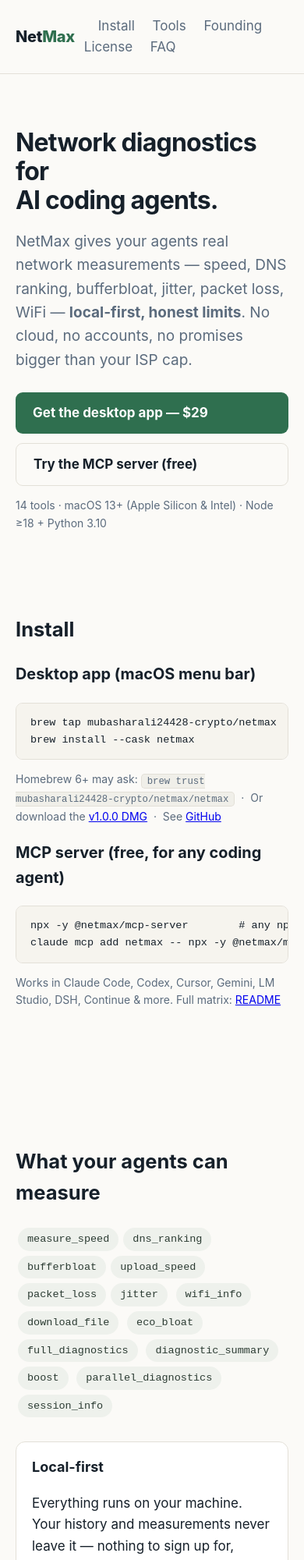
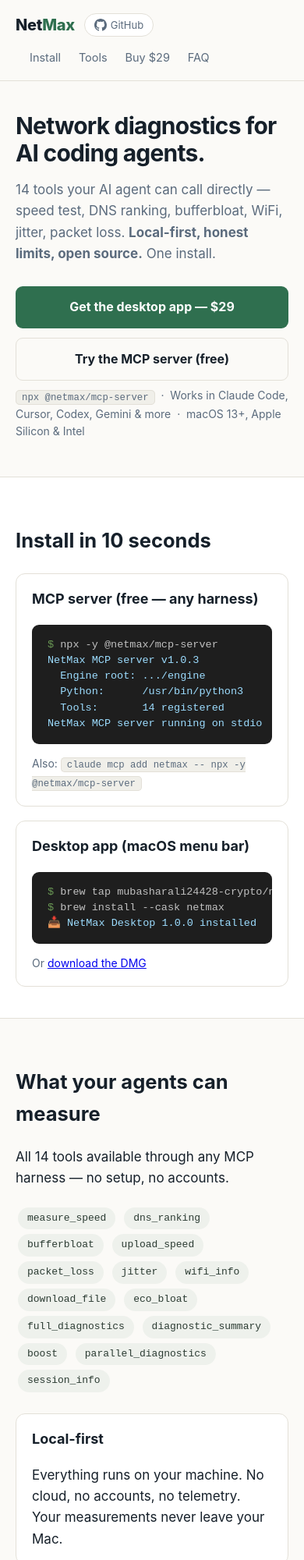
Before and after one commit to mubasharali24428-crypto/netmax, a browser extension: page landing/index.html in a window 390 px wide. Shown: the top 2000 px of the page at 78% size. Drawn offline with Linux system fonts and the light colour scheme.

Commit message:
Polish landing page: terminal demo, tool grid, GH badge, responsive, sharper copy

```diff
--- a/landing/index.html
+++ b/landing/index.html
@@ -3,46 +3,92 @@
 <head>
 <meta charset="utf-8">
 <meta name="viewport" content="width=device-width, initial-scale=1">
-<title>NetMax — Network diagnostics for AI coding agents</title>
-<meta name="description" content="NetMax gives AI coding agents real network measurements: speed test, DNS ranking, bufferbloat, WiFi, jitter, packet loss. Local-first, honest limits.">
+<title>NetMax — 14 network diagnostic tools for AI coding agents</title>
+<meta name="description" content="Free, open-source MCP server giving AI agents real network diagnostics: speed test, DNS ranking, bufferbloat, WiFi, jitter, packet loss. Local-first, honest limits, zero bloat.">
+<meta name="twitter:card" content="summary_large_image">
+<meta name="twitter:title" content="NetMax — Network diagnostics for AI coding agents">
+<meta name="twitter:description" content="14 tools your AI agent can call: speed test, DNS ranking, bufferbloat, WiFi, jitter. Free, open-source, npx install.">
 <style>
-  :root { --ink:#16202a; --muted:#5b6b7d; --bg:#fbfaf7; --card:#ffffff;
-    --accent:#2f6f4f; --accent2:#c0392b; --border:#e3e0d8; }
+  :root {
+    --ink:#16202a; --muted:#5b6b7d; --bg:#fbfaf7; --card:#ffffff;
+    --accent:#2f6f4f; --accent2:#c0392b; --border:#e3e0d8;
+  }
   * { box-sizing: border-box; }
   body { margin:0; background:var(--bg); color:var(--ink);
-    font: 17px/1.6 -apple-system, "Segoe UI", Roboto, sans-serif; }
+    font: 17px/1.6 -apple-system,"Segoe UI",Roboto,sans-serif;
+    -webkit-font-smoothing: antialiased; }
   .wrap { max-width: 880px; margin: 0 auto; padding: 0 20px; }
-  header.top { border-bottom:1px solid var(--border); padding: 20px 0; }
+
+  /* Header */
+  header.top { border-bottom:1px solid var(--border); padding: 16px 0;
+    position: sticky; top:0; background:var(--bg); z-index:10; }
   header.top .wrap { display:flex; align-items:center; gap:12px; }
   header.top .logo { font-weight:800; font-size:20px; letter-spacing:-.3px; }
   header.top .logo span { color:var(--accent); }
-  header.top nav a { color:var(--muted); text-decoration:none; margin-left:18px; }
-  section { padding: 70px 0; }
+  header.top nav a { color:var(--muted); text-decoration:none; margin-left:18px;
+    font-size:14.5px; }
+  header.top nav a:hover { color:var(--ink); }
+  .gh-badge { display:inline-flex; align-items:center; gap:5px;
+    background:var(--card); border:1px solid var(--border); border-radius:20px;
+    padding:4px 12px; font-size:13px; color:var(--muted); text-decoration:none;
+    margin-left:auto; white-space:nowrap; }
+
+  /* Sections */
+  section { padding: 64px 0; }
+  section.alt { background:var(--card); border-top:1px solid var(--border);
+    border-bottom:1px solid var(--border); }
+
+  /* Hero */
   h1 { font-size: 44px; line-height:1.15; letter-spacing:-.8px; margin: 0 0 14px; }
-  .hero p.sub { font-size: 19px; color: var(--muted); max-width: 640px; }
-  .cta-row { display:flex; gap:12px; flex-wrap:wrap; margin: 26px 0 8px; }
-  .btn { display:inline-block; padding: 13px 22px; border-radius:9px; font-weight:700;
-    background:var(--accent); color:#fff; text-decoration:none; border:none; cursor:pointer; }
+  .hero p.sub { font-size: 19px; color: var(--muted); max-width: 680px; margin-bottom:28px; }
+  .cta-row { display:flex; gap:12px; flex-wrap:wrap; margin: 0 0 8px; }
+  .btn { display:inline-block; padding: 14px 24px; border-radius:9px; font-weight:700;
+    font-size:16px; background:var(--accent); color:#fff; text-decoration:none;
+    border:none; cursor:pointer; transition:opacity .15s; }
+  .btn:hover { opacity:.88; }
   .btn.ghost { background:transparent; color:var(--ink); border:1.5px solid var(--border); }
-  .note { font-size:14px; color:var(--muted); }
+  .btn.small { padding:8px 16px; font-size:14px; }
+  .note { font-size:14px; color:var(--muted); margin:6px 0; }
+
+  /* Code */
   code.inline { background:#f0efe9; border:1px solid var(--border); border-radius:5px;
     padding: 1.5px 7px; font-size:.88em; }
-  pre { background:#f6f4ee; border:1px solid var(--border); border-radius:9px;
-    padding: 14px 18px; overflow-x:auto; font-size:13.5px; }
+  pre { background:#1e1e1e; color:#d4d4d4; border-radius:9px;
+    padding: 16px 20px; overflow-x:auto; font-size:13.5px; line-height:1.5; }
+  pre .prompt { color:#6a9955; user-select:none; }
+  pre .cmd { color:#c0c0c0; }
+  pre .out { color:#9cdcfe; }
+
+  /* Layout */
   .grid { display:grid; grid-template-columns: repeat(auto-fit, minmax(240px, 1fr)); gap:18px; }
   .card { background:var(--card); border:1px solid var(--border); border-radius:12px; padding:18px 20px; }
   .card h3 { margin-top:0; font-size:18px; }
+  .card p:last-child { margin-bottom:0; }
+
   .toolchip { display:inline-block; background:#eef1ec; color:#2c3c33; border-radius:20px;
-    padding:4px 12px; margin:3px; font-size:13.5px; font-family: ui-monospace, monospace; }
-  .price { font-size:40px; font-weight:800; letter-spacing:-1px; }
-  .price small { color:var(--muted); font-size:16px; }
-  ul.check { list-style:none; padding-left:0; }
+    padding:4px 12px; margin:3px; font-size:13px; font-family: ui-monospace,monospace; }
+
+  .price { font-size:40px; font-weight:800; letter-spacing:-1px; margin:0 0 6px; }
+  .price small { color:var(--muted); font-size:16px; font-weight:400; }
+  ul.check { list-style:none; padding-left:0; margin:0; }
+  ul.check li { padding:3px 0; }
   ul.check li::before { content:"✓ "; color:var(--accent); font-weight:800; }
-  .warn { border-left:4px solid var(--accent2); background:#fdf6f4; border:1px solid #f0dcd8;
-    border-radius:10px; padding:16px 18px; }
+
+  .warn { border-left:4px solid var(--accent2); background:#fdf6f4;
+    border:1px solid #f0dcd8; border-radius:10px; padding:16px 20px; }
   .warn b { color:var(--accent2); }
+
   footer { border-top:1px solid var(--border); padding: 34px 0; font-size:14px; color:var(--muted); }
-  @media (max-width: 640px) { h1 { font-size:32px; } .btn { width:100%; } }
+  footer a { color:var(--muted); }
+
+  @media (max-width: 640px) {
+    h1 { font-size:30px; }
+    .hero p.sub { font-size:17px; }
+    .btn { width:100%; text-align:center; }
+    header.top .wrap { flex-wrap:wrap; }
+    .gh-badge { margin-left:0; }
+    section { padding:40px 0; }
+  }
 </style>
 </head>
 <body>
@@ -50,10 +96,14 @@
 <header class="top">
   <div class="wrap">
     <div class="logo">Net<span>Max</span></div>
-    <nav style="margin-left:auto">
+    <a class="gh-badge" href="https://github.com/mubasharali24428-crypto/netmax" target="_blank">
+      <svg width="16" height="16" viewBox="0 0 16 16" fill="currentColor"><path d="M8 0C3.58 0 0 3.58 0 8c0 3.54 2.29 6.53 5.47 7.59.4.07.55-.17.55-.38 0-.19-.01-.82-.01-1.49-2.01.37-2.53-.49-2.69-.94-.09-.23-.48-.94-.82-1.13-.28-.15-.68-.52-.01-.53.63-.01 1.08.58 1.23.82.72 1.21 1.87.87 2.33.66.07-.52.28-.87.51-1.07-1.78-.2-3.64-.89-3.64-3.95 0-.87.31-1.59.82-2.15-.08-.2-.36-1.02.08-2.12 0 0 .67-.21 2.2.82.64-.18 1.32-.27 2-.27.68 0 1.36.09 2 .27 1.53-1.04 2.2-.82 2.2-.82.44 1.1.16 1.92.08 2.12.51.56.82 1.27.82 2.15 0 3.07-1.87 3.75-3.65 3.95.29.25.54.73.54 1.48 0 1.07-.01 1.93-.01 2.2 0 .21.15.46.55.38A8.013 8.013 0 0016 8c0-4.42-3.58-8-8-8z"/></svg>
+      GitHub
+    </a>
+    <nav>
       <a href="#install">Install</a>
       <a href="#tools">Tools</a>
-      <a href="#buy">Founding License</a>
+      <a href="#buy">Buy $29</a>
       <a href="#faq">FAQ</a>
     </nav>
   </div>
@@ -61,133 +111,139 @@
 
 <section class="hero">
   <div class="wrap">
-    <h1>Network diagnostics for <br>AI coding agents.</h1>
-    <p class="sub">NetMax gives your agents real network measurements — speed, DNS ranking, bufferbloat,
-    jitter, packet loss, WiFi — <b>local-first, honest limits</b>. No cloud, no accounts,
-    no promises bigger than your ISP cap.</p>
+    <h1>Network diagnostics for<br>AI coding agents.</h1>
+    <p class="sub">14 tools your AI agent can call directly — speed test, DNS ranking, bufferbloat,
+      WiFi, jitter, packet loss. <b>Local-first, honest limits, open source.</b> One install.</p>
     <div class="cta-row">
       <a class="btn" href="#buy">Get the desktop app — $29</a>
       <a class="btn ghost" href="#install">Try the MCP server (free)</a>
     </div>
-    <p class="note">14 tools · macOS 13+ (Apple Silicon &amp; Intel) · Node ≥18 + Python 3.10</p>
+    <p class="note"><code class="inline">npx @netmax/mcp-server</code> &nbsp;·&nbsp; Works in Claude Code, Cursor, Codex, Gemini &amp; more
+    &nbsp;·&nbsp; macOS 13+, Apple Silicon &amp; Intel</p>
   </div>
-<section id="install">
+</section>
+
+<section class="alt" id="install">
   <div class="wrap">
-    <h2>Install</h2>
-    <h3>Desktop app (macOS menu bar)</h3>
-    <pre>brew tap mubasharali24428-crypto/netmax
-brew install --cask netmax</pre>
-    <p class="note">Homebrew 6+ may ask: <code class="inline">brew trust mubasharali24428-crypto/netmax/netmax</code>
-    &nbsp;·&nbsp; Or download the
-    <a href="https://github.com/mubasharali24428-crypto/netmax/releases/tag/v1.0.0">v1.0.0 DMG</a>
-    &nbsp;·&nbsp; See <a href="https://github.com/mubasharali24428-crypto/netmax">GitHub</a></p>
-    <h3>MCP server (free, for any coding agent)</h3>
-    <pre>npx -y @netmax/mcp-server        # any npx-compatible harness
-claude mcp add netmax -- npx -y @netmax/mcp-server   # Claude Code</pre>
-    <p class="note">Works in Claude Code, Codex, Cursor, Gemini, LM Studio, DSH, Continue &amp; more.
-    Full matrix: <a href="https://github.com/mubasharali24428-crypto/netmax/blob/main/desktop/README.md">README</a></p>
+    <h2>Install in 10 seconds</h2>
+    <div class="grid">
+      <div class="card">
+        <h3>MCP server (free — any harness)</h3>
+        <pre><span class="prompt">$</span> <span class="cmd">npx -y @netmax/mcp-server</span>
+<span class="out">NetMax MCP server v1.0.3
+  Engine root: .../engine
+  Python:      /usr/bin/python3
+  Tools:       14 registered
+NetMax MCP server running on stdio</span></pre>
+        <p class="note">Also: <code class="inline">claude mcp add netmax -- npx -y @netmax/mcp-server</code></p>
+      </div>
+      <div class="card">
+        <h3>Desktop app (macOS menu bar)</h3>
+        <pre><span class="prompt">$</span> <span class="cmd">brew tap mubasharali24428-crypto/netmax</span>
+<span class="prompt">$</span> <span class="cmd">brew install --cask netmax</span>
+<span class="out">&#x1f4e5; NetMax Desktop 1.0.0 installed</span></pre>
+        <p class="note">Or <a href="https://github.com/mubasharali24428-crypto/netmax/releases">download the DMG</a></p>
+      </div>
+    </div>
   </div>
 </section>
 
 <section id="tools">
   <div class="wrap">
     <h2>What your agents can measure</h2>
-    <div>
-      <span class="toolchip">measure_speed</span><span class="toolchip">dns_ranking</span>
-      <span class="toolchip">bufferbloat</span><span class="toolchip">upload_speed</span>
-      <span class="toolchip">packet_loss</span><span class="toolchip">jitter</span>
-      <span class="toolchip">wifi_info</span><span class="toolchip">download_file</span>
-      <span class="toolchip">eco_bloat</span><span class="toolchip">full_diagnostics</span>
-      <span class="toolchip">diagnostic_summary</span><span class="toolchip">boost</span>
-      <span class="toolchip">parallel_diagnostics</span><span class="toolchip">session_info</span>
+    <p class="sub" style="margin-bottom:20px">All 14 tools available through any MCP harness — no setup, no accounts.</p>
+    <div style="margin-bottom:24px">
+      <span class="toolchip">measure_speed</span>
+      <span class="toolchip">dns_ranking</span>
+      <span class="toolchip">bufferbloat</span>
+      <span class="toolchip">upload_speed</span>
+      <span class="toolchip">packet_loss</span>
+      <span class="toolchip">jitter</span>
+      <span class="toolchip">wifi_info</span>
+      <span class="toolchip">download_file</span>
+      <span class="toolchip">eco_bloat</span>
+      <span class="toolchip">full_diagnostics</span>
+      <span class="toolchip">diagnostic_summary</span>
+      <span class="toolchip">boost</span>
+      <span class="toolchip">parallel_diagnostics</span>
+      <span class="toolchip">session_info</span>
     </div>
-    <div class="grid" style="margin-top:28px">
-      <div class="card"><h3>Local-first</h3><p>Everything runs on your machine. Your history and
-      measurements never leave it — nothing to sign up for, nothing to sync.</p></div>
-      <div class="card"><h3>Honest limits</h3><p>NetMax grades against your real ISP cap and says so.
-      It will never tell you "1 Gbps" on a 100 Mbps plan.</p></div>
-      <div class="card"><h3>Agent-native</h3><p>Agents call the tools directly in your terminal
-      workflow — and the menu bar keeps watch between commands.</p></div>
+    <div class="grid">
+      <div class="card"><h3>Local-first</h3><p>Everything runs on your machine. No cloud, no accounts, no telemetry. Your measurements never leave your Mac.</p></div>
+      <div class="card"><h3>Honest limits</h3><p>NetMax grades against your real ISP cap. It won't tell you "1 Gbps" on a 100 Mbps plan — ever.</p></div>
+      <div class="card"><h3>Agent-native</h3><p>Your AI agent calls the tools directly in your terminal workflow. The menu bar keeps watch between commands.</p></div>
+      <div class="card"><h3>Zero bloat</h3><p>32 KB Node.js server + 76 KB Python engine — pure stdlib, no dependencies, no Docker, no containers.</p></div>
     </div>
   </div>
 </section>
-</section>
-<section id="buy">
+
+<section class="alt" id="buy">
   <div class="wrap">
     <h2>The Founding License — $29</h2>
-    <p class="sub">One-time, for life. We're pre-revenue: this is how we fund the
-    Apple Developer account that notarizes the build (<b>read the honest box below</b>).</p>
+    <p class="sub">One-time payment. Pro tier access. Funds the Apple Developer account that notarizes the build (<a href="#honest">read how</a>).</p>
     <div class="grid">
       <div class="card">
         <p class="price">$29 <small>one-time</small></p>
         <ul class="check">
-          <li>Serial-monitoring &amp; watch alerts (Pro tier)</li>
-          <li>Scheduled reports &amp; PDF/ISP report card</li>
-          <li>History &amp; exports</li>
-          <li>Free updates — 1.x included</li>
+          <li>Serial monitoring &amp; watch alerts (Pro tier)</li>
+          <li>Scheduled reports &amp; PDF report card</li>
+          <li>Full history &amp; CSV/JSON exports</li>
+          <li>All 1.x updates included</li>
         </ul>
-        <p><a class="btn" href="https://mubasharali03.gumroad.com/l/yzkuez" rel="nofollow">Buy Founding License</a></p>
+        <p style="margin-top:16px"><a class="btn" href="https://mubasharali03.gumroad.com/l/yzkuez" rel="nofollow">Buy Founding License</a></p>
+        <p class="note">14-day free trial. 30-day refund.</p>
       </div>
       <div class="card">
         <p class="price" style="font-size:30px">Free <small>forever</small></p>
         <ul class="check">
-          <li>The MCP server — all 14 tools</li>
-          <li>On-demand tests &amp; grade</li>
+          <li>MCP server — all 14 tools</li>
+          <li>On-demand speed tests &amp; diagnostics</li>
           <li>Open source engine (MIT)</li>
         </ul>
+        <p style="margin-top:16px"><a class="btn ghost small" href="#install">Get started</a></p>
       </div>
     </div>
   </div>
 </section>
 
-<section>
+<section id="honest">
   <div class="wrap">
     <div class="warn">
       <b>Honest, up front:</b> the current build is <b>ad-hoc signed, not notarized</b>. Notarization
       requires the Apple Developer Program ($99/yr), which we are funding entirely from Founding License
       sales — it's the whole point of this offer. Until it's funded:
       (1) your Mac shows a one-time "unidentified developer" confirmation (Homebrew installs are
-      unaffected beyond that), and (2) the Founding License is <b>fully refundable at any time</b>
+      unaffected), and (2) the Founding License is <b>fully refundable at any time</b>
       until the notarized build ships — no questions, no expiry. Refund = email
       <code class="inline">mubasharalikhowaja&#64;gmail.com</code> with your order number.
     </div>
   </div>
 </section>
+
 <section id="faq">
   <div class="wrap">
     <h2>FAQ</h2>
     <div class="grid">
-      <div class="card"><h3>Is this a scam / vaporware?</h3>
-      <p>The product is real and shippable today: 14 tools, 190+ passing tests, MIT-licensed engine,
-      published npm package (<code class="inline">@netmax/mcp-server</code>). The only thing pending is
-      Apple's $99 notarization, which is what the Founding License funds — with a refund guarantee
-      until it ships.</p></div>
-      <div class="card"><h3>Why $29, not $8/mo?</h3>
-      <p>We started with subscriptions in the docs, but one-time for a utility is what the market
-      actually pays. Monthly plans may come later — existing licenses keep 1.x updates free.</p></div>
+      <div class="card"><h3>Is this a scam?</h3>
+      <p>No. 14 tools, 192 passing tests, MIT-licensed engine, published npm package. The only thing pending is Apple's $99 notarization — which the Founding License funds with a full refund guarantee.</p></div>
+      <div class="card"><h3>Why $29 instead of $8/mo?</h3>
+      <p>One-time for a utility is what the market pays. Subscriptions may come later — existing licenses keep 1.x updates free.</p></div>
       <div class="card"><h3>Windows / Linux / CI?</h3>
-      <p>The MCP server (Node) and engine (Python + curl) run anywhere. The desktop GUI is macOS-only
-      and will stay that way until sales prove demand. We are not porting SwiftUI in 2026.</p></div>
-      <div class="card"><h3>Mobile app?</h3>
-      <p>Not a product. A phone companion might happen only if Pro adoption justifies it — and only as
-      a companion, never a standalone pivot.</p></div>
-      <div class="card"><h3>What's your privacy story?</h3>
-      <p>Local-first. No telemetry, no accounts, no cloud. The app cannot upload your network data —
-      there is no server component.</p></div>
-      <div class="card"><h3>License keys?</h3>
-      <p>Lemon Squeezy issues a key on purchase; the desktop app validates it offline. Piracy is
-      possible and expected — we'd rather lose keys to pirates than lose trust by overclaiming.</p></div>
+      <p>The MCP server (Node) and engine (Python + curl) run anywhere. The desktop GUI is macOS-only and will stay that way until sales prove demand.</p></div>
+      <div class="card"><h3>License keys &amp; piracy?</h3>
+      <p>Gumroad issues a key on purchase; the app validates it offline. Piracy is trivially easy and we accept it — we'd rather lose keys to pirates than lose trust by overclaiming.</p></div>
     </div>
   </div>
 </section>
 
 <footer>
   <div class="wrap">
-    © 2026 NetMax · MIT-licensed engine ·
-    <a href="https://github.com/mubasharali24428-crypto/netmax">GitHub</a> ·
-    <a href="https://www.npmjs.com/package/@netmax/mcp-server">npm</a> ·
-    <a href="https://github.com/mubasharali24428-crypto/netmax/blob/main/LICENSE">LICENSE</a> ·
-    Refunds: email <code class="inline">mubasharalikhowaja&#64;gmail.com</code> anytime until notarized v1.0 ships.
+    &copy; 2026 NetMax &middot;
+    <a href="https://github.com/mubasharali24428-crypto/netmax">GitHub</a> &middot;
+    <a href="https://www.npmjs.com/package/@netmax/mcp-server">npm</a> &middot;
+    <a href="https://github.com/mubasharali24428-crypto/netmax/blob/main/LICENSE">MIT License</a><br>
+    Refunds: <code class="inline">mubasharalikhowaja&#64;gmail.com</code> &middot;
+    Built by a solo dev in Pakistan &#x1f1f5;&#x1f1f0;
   </div>
 </footer>
 
```
